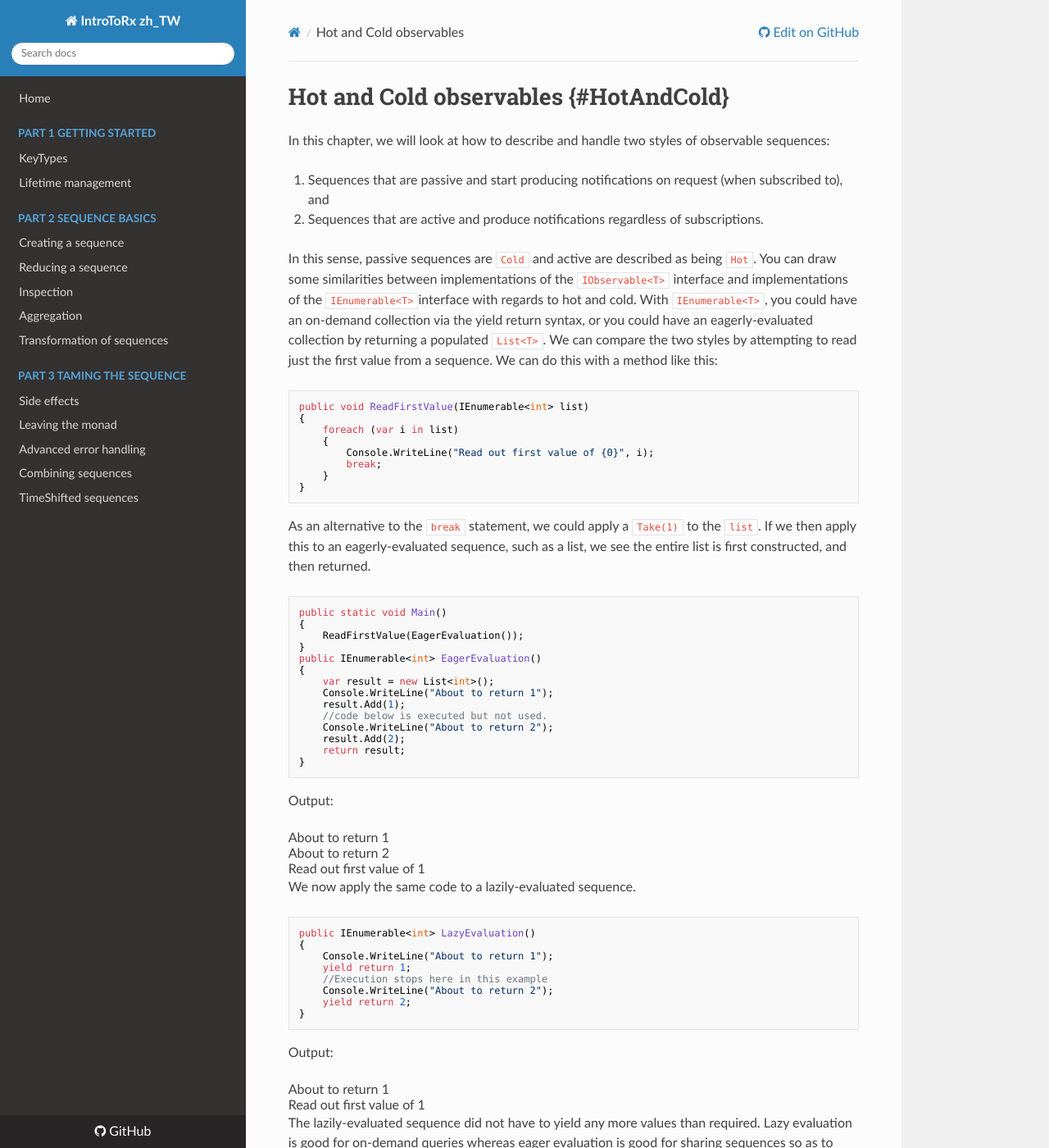
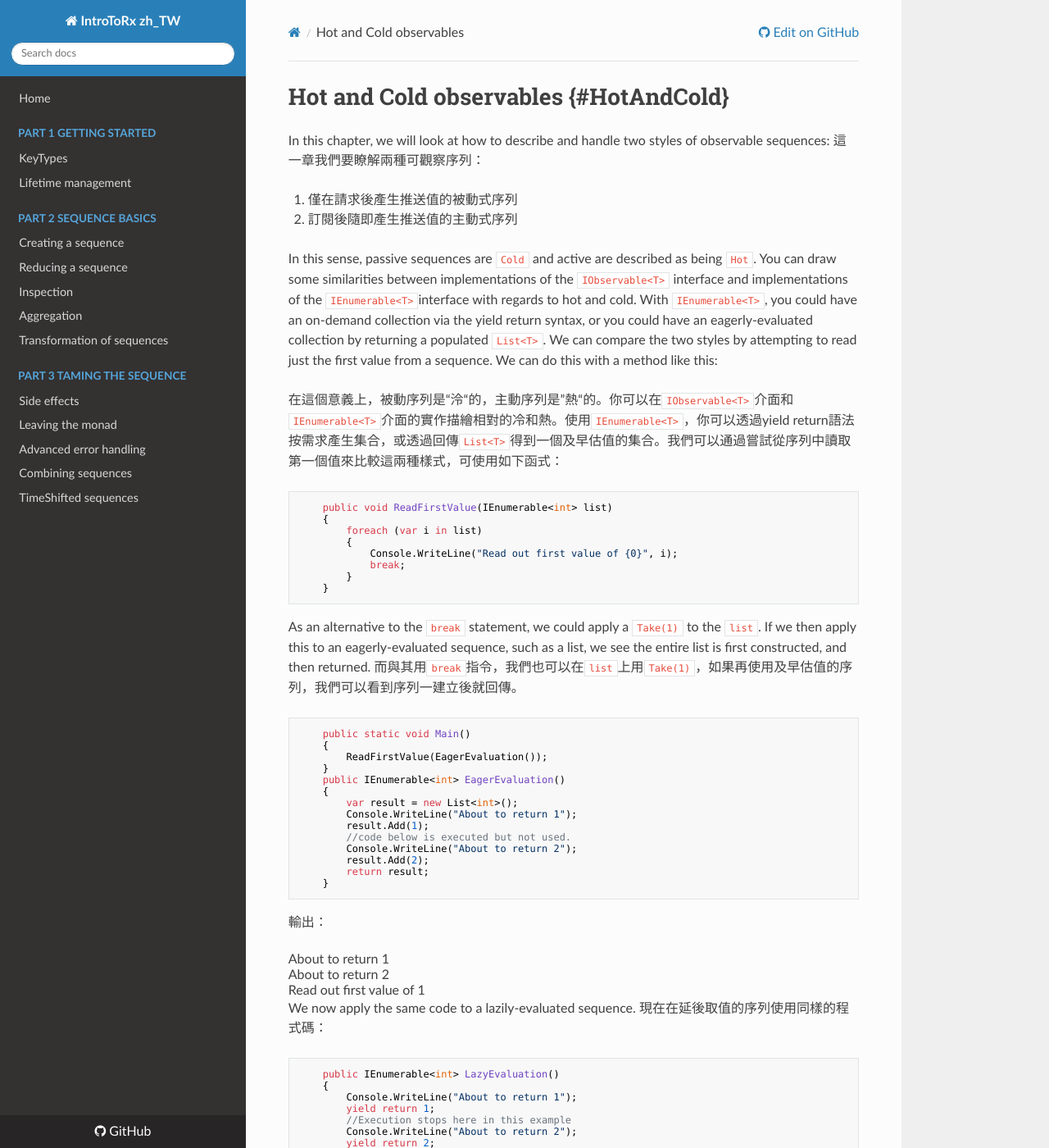
Before and after one commit to liaochihung/IntroToRx_zh_TW, an MkDocs documentation site: the page built from docs/14_HotAndColdObservables.md, in a window 1280 px wide and 1400 px high. Shown: the whole window at 82% size. Built offline with MkDocs 1.6.1, drawn with Linux system fonts in a browser that asks for light colours; nearby versions of some CDN libraries; old or Windows-style settings are respelled for this version of MkDocs; some of the changed text lies outside the part shown.

Commit message:
doc: fix layout

````diff
--- a/docs/14_HotAndColdObservables.md
+++ b/docs/14_HotAndColdObservables.md
@@ -8,9 +8,10 @@ title : Hot and Cold observables
 #Hot and Cold observables			{#HotAndCold}
 
 In this chapter, we will look at how to describe and handle two styles of observable sequences:
+這一章我們要瞭解兩種可觀察序列：
 
- 1. Sequences that are passive and start producing notifications on request (when subscribed to), and
- 2. Sequences that are active and produce notifications regardless of subscriptions.
+1. 僅在請求後產生推送值的被動式序列
+2. 訂閱後隨即產生推送值的主動式序列
 
 In this sense, passive sequences are `Cold` and active are described as being `Hot`.
 You can draw some similarities between implementations of the `IObservable<T>` interface and implementations of the `IEnumerable<T>`interface with regards to hot and cold.
@@ -18,6 +19,9 @@ With `IEnumerable<T>`, you could have an on-demand collection via the yield retu
 We can compare the two styles by attempting to read just the first value from a sequence.
 We can do this with a method like this:
 
+在這個意義上，被動序列是“泠“的，主動序列是”熱“的。你可以在`IObservable<T>`介面和`IEnumerable<T>`介面的實作描繪相對的冷和熱。使用`IEnumerable<T>`，你可以透過yield return語法按需求產生集合，或透過回傳`List<T>`得到一個及早估值的集合。我們可以通過嘗試從序列中讀取第一個值來比較這兩種樣式，可使用如下函式：
+
+```csharp
 	public void ReadFirstValue(IEnumerable<int> list)
 	{
 		foreach (var i in list)
@@ -26,10 +30,11 @@ We can do this with a method like this:
 			break;
 		}
 	}
-
+```
 As an alternative to the `break` statement, we could apply a `Take(1)` to the `list`.
 If we then apply this to an eagerly-evaluated sequence, such as a list, we see the entire list is first constructed, and then returned.
-
+而與其用`break`指令，我們也可以在`list`上用`Take(1)`，如果再使用及早估值的序列，我們可以看到序列一建立後就回傳。
+```csharp
 	public static void Main()
 	{
 		ReadFirstValue(EagerEvaluation());
@@ -44,8 +49,8 @@ If we then apply this to an eagerly-evaluated sequence, such as a list, we see t
 		result.Add(2);
 		return result;
 	}
-
-Output:
+```
+輸出：
 
 <div class="output">
 	<div class="line">About to return 1</div>
@@ -54,7 +59,8 @@ Output:
 </div>
 
 We now apply the same code to a lazily-evaluated sequence.
-
+現在在延後取值的序列使用同樣的程式碼：
+```csharp
 	public IEnumerable<int> LazyEvaluation()
 	{
 		Console.WriteLine("About to return 1");
@@ -63,8 +69,8 @@ We now apply the same code to a lazily-evaluated sequence.
 		Console.WriteLine("About to return 2");
 		yield return 2;
 	}
-
-Output:
+```
+輸出：
 
 <div class="output">
 	<div class="line">About to return 1</div>
@@ -74,26 +80,38 @@ Output:
 The lazily-evaluated sequence did not have to yield any more values than required.
 Lazy evaluation is good for on-demand queries whereas eager evaluation is good for sharing sequences so as to avoid re-evaluating multiple times.
 Implementations of `IObservable<T>` can exhibit similar variations in style.
+延後求值序列不會回傳比需求還多的數值。延後求值適合於on-demand的查詢，而及早估值適合於共享序列以避免重覆估值多次。而`IObservable<T>`的實作在風格上有類似的變化。
 
 Examples of hot observables that could publish regardless of whether there are any subscribers would be:
+以下是不管有任何訂閱者都會推送資訊的"熱"的可觀察序列的例子：
 
  * mouse movements
  * timer events
  * broadcasts like ESB channels or UDP network packets.
  * price ticks from a trading exchange
+ * 滑鼠移動
+ * 時間的事件
+ * 廣播，如ESB頻道或UDP網路封包
+ * 交易所的交易價格
 
 ome examples of cold observables would be:
+"冷"的可觀察序列的範例：
 
  * asynchronous request (e.g. when using `Observable.FromAsyncPattern`)
  * whenever `Observable.Create` is used
  * subscriptions to queues
  * on-demand sequences
+ * 非同步的請求(例：當使用`Observable.FromAsyncPattern`時)
+ * 使用`Observable.Create`時
+ * 從佇列中訂閱時
+ * `on-demand`序列
 
 ##Cold observables					{#ColdObservables}
 
 In this example, we fetch a list of products from a database.
 In our implementation, we choose to return an `IObservable<string>` and, as we get the results, we publish them until we have the full list, then complete the sequence.
-
+這個範例中，我們從資料庫中取得一串商品資料。這個實作中，我們選擇回傳一個`IObservable<string>`，取得結果後，會發上發佈，直到取得整個串列，然後就結束序列。
+```csharp
 	private const string connectionString = @"Data Source=.\SQLSERVER;"+
 		@"Initial Catalog=AdventureWorksLT2008;Integrated Security=SSPI;"
 	private static IObservable<string> GetProducts()
@@ -115,7 +133,7 @@ In our implementation, we choose to return an `IObservable<string>` and, as we g
 			}
 		});
 	}
-
+```
 This code is just like many existing data access layers that return an `IEnumerable<T>`, however it would be much easier with Rx to access this in an asynchronous manner (using [SubscribeOn and ObserveOn](15_SchedulingAndThreading.html#SubscribeOnObserveOn)).
 This example of a data access layer is lazily evaluated and provides no caching.
 Each time the method is used, we reconnect to the database.
````
Also changed, not shown: README.md (+2 -1 lines), docs/02_KeyTypes.md (+1 -1 lines), docs/04_CreatingObservableSequences.md (+1 -1 lines).
